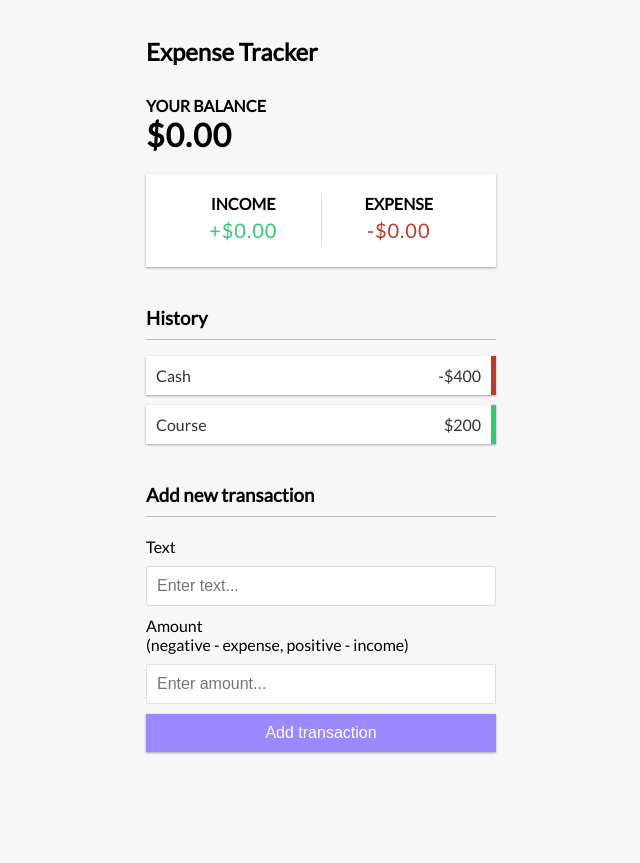
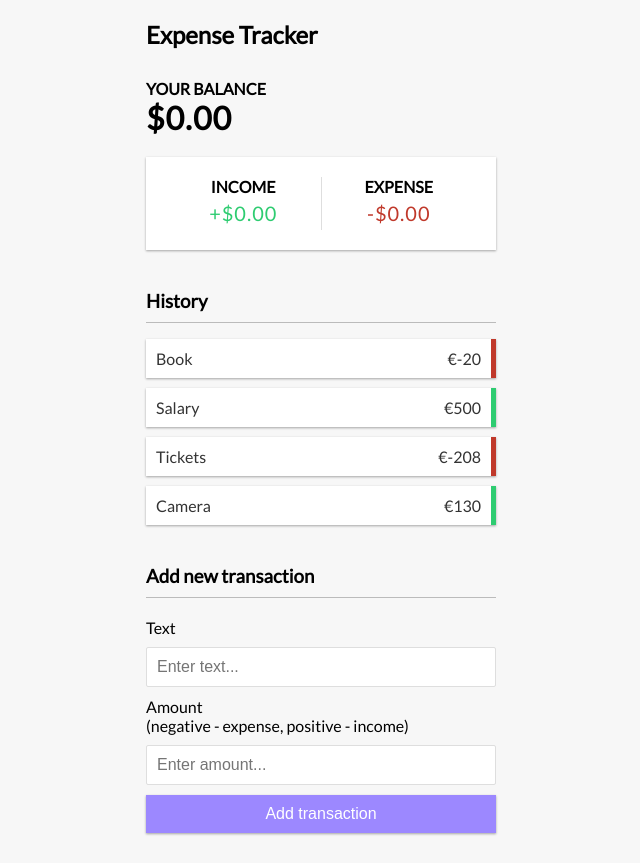
Before and after one commit to katherinebl/vue-expense-tracker, a Vue app: page / in a window 1280 px wide. Shown: the whole page, without its empty margins (319-959 px from the left). Before the commit the page ends 800 px from the top, so only its background shows below. Built offline with nearby package versions, Linux system fonts and the light colour scheme.

Commit message:
Dynamic transactions using the Options API

```diff
--- a/src/components/TransactionList.vue
+++ b/src/components/TransactionList.vue
@@ -1,11 +1,27 @@
 <template>
     <h3>History</h3>
     <ul id="list" class="list">
-        <li class="minus">
-            Cash <span>-$400</span><button class="delete-btn">x</button>
-        </li>
-        <li class="plus">
-            Course <span>$200</span><button class="delete-btn">x</button>
+        <li
+            v-for="transaction in transactions"
+            :key="transaction.id"
+            :class="transaction.amount < 0 ? 'minus' : 'plus'"
+        >
+            {{ transaction.text }} <span>€{{ transaction.amount }}</span><button class="delete-btn">x</button>
         </li>
     </ul>
 </template>
+
+<script>
+    export default {
+        data: function() {
+            return {
+                transactions: [
+                    { id: 1, text: 'Book', amount: -20 },
+                    { id: 2, text: 'Salary', amount: 500 },
+                    { id: 3, text: 'Tickets', amount: -208 },
+                    { id: 4, text: 'Camera', amount: 130 },
+                ]
+            }
+        }
+    }
+</script>
```
Also changed, not shown: 1 other file (tests, documents, lock files or other folders).
